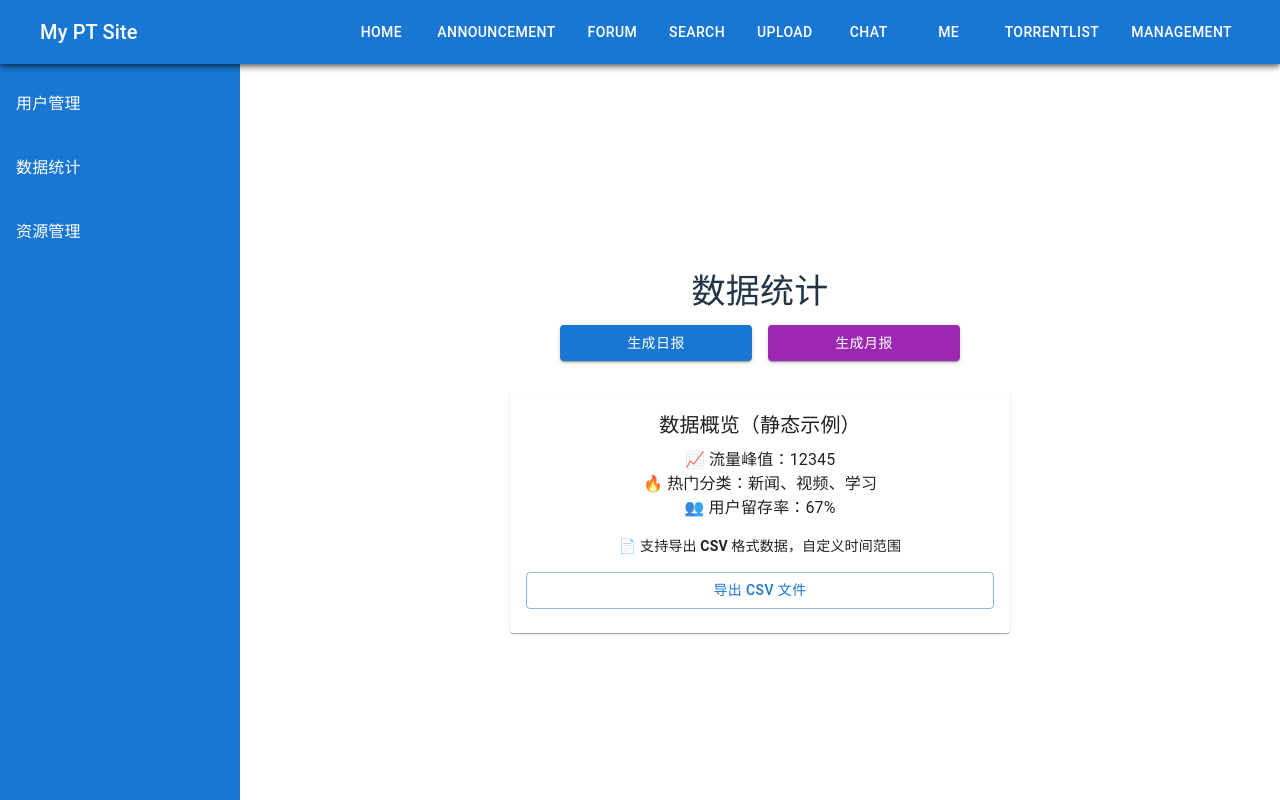
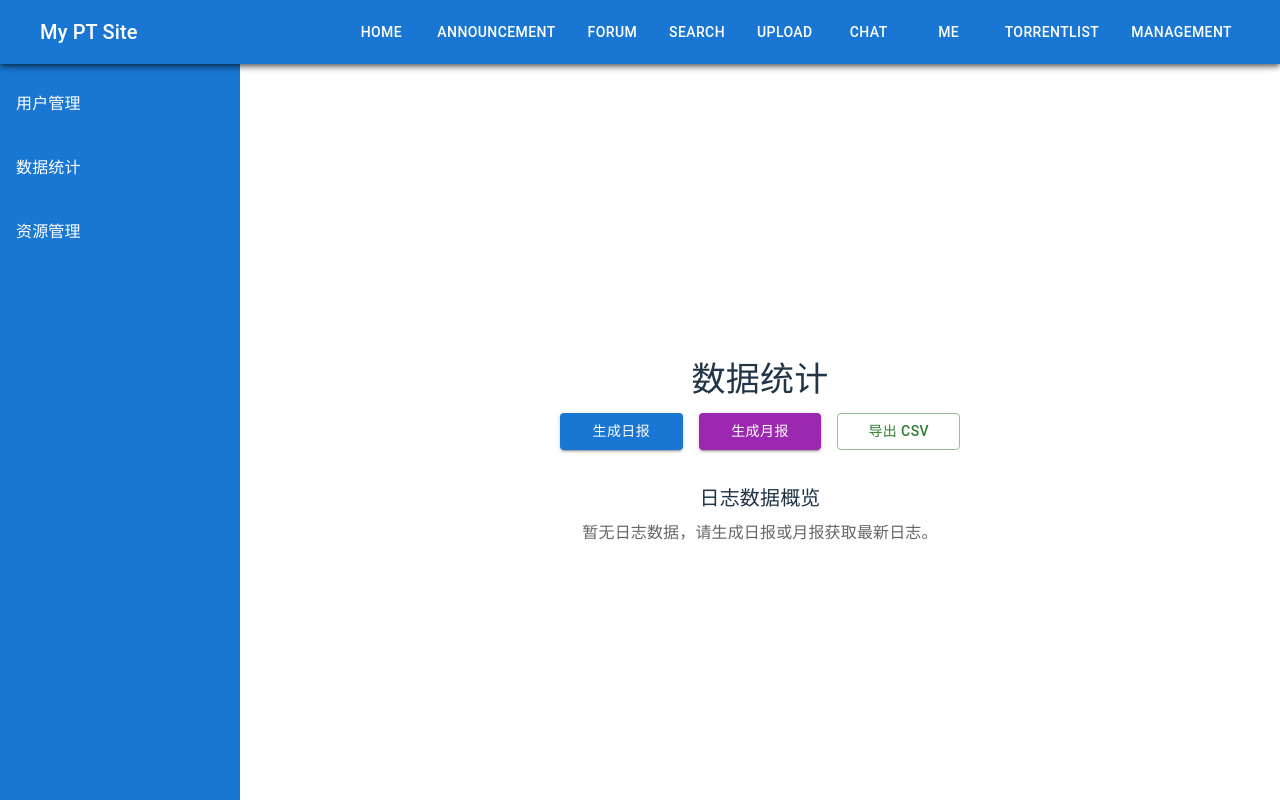
Before and after one commit to zzzyx28/PT_react, a React (Vite) app: page /management/statistics in a window 1280 px wide. Built offline with nearby package versions, Linux system fonts and the light colour scheme.

Commit message:
Update Statistics.jsx
完成数据概览

```diff
--- a/src/pages/Statistics.jsx
+++ b/src/pages/Statistics.jsx
@@ -3,39 +3,45 @@ import {
   Box,
   Typography,
   Button,
-  Card,
-  CardContent,
   Stack,
   Dialog,
   DialogTitle,
   DialogContent,
   DialogActions,
+  Table,
+  TableBody,
+  TableCell,
+  TableContainer,
+  TableHead,
+  TableRow,
+  Paper,
 } from '@mui/material';
+import axios from 'axios';
 
 export default function Statistics() {
   const [openDialog, setOpenDialog] = useState(false);
   const [dialogContent, setDialogContent] = useState('');
-  const [dialogAction, setDialogAction] = useState(() => { });
-
-  const data = [
-    ['日期', '流量峰值', '热门分类', '用户留存率'],
-    ['2025-06-07', '12345', '新闻, 视频, 学习', '67%'],
-    ['2025-06-06', '10876', '娱乐, 教育', '65%'],
-  ];
+  const [dialogAction, setDialogAction] = useState(() => {});
+  const [logs, setLogs] = useState([]);
 
   const handleOpenDialog = (content, onConfirm) => {
     setDialogContent(content);
-    setDialogAction(() => () => {
-      onConfirm();
-      setOpenDialog(false);
-    });
+    setDialogAction(() => () => onConfirm());
     setOpenDialog(true);
   };
 
   const exportCsv = () => {
-    const csvContent =
-      'data:text/csv;charset=utf-8,' +
-      data.map(row => row.join(',')).join('\n');
+    if (!logs.length) {
+      alert('没有日志数据可导出');
+      return;
+    }
+    const header = Object.keys(logs[0]).join(',');
+    const rows = logs.map(log =>
+      Object.values(log)
+        .map(val => `"${String(val).replace(/"/g, '""')}"`)
+        .join(',')
+    );
+    const csvContent = 'data:text/csv;charset=utf-8,' + [header, ...rows].join('\n');
     const encodedUri = encodeURI(csvContent);
     const link = document.createElement('a');
     link.setAttribute('href', encodedUri);
@@ -46,76 +52,120 @@ export default function Statistics() {
   };
 
   const handleAction = (type) => {
-    if (type === '日报') {
-      handleOpenDialog('确认生成日报？', () => console.log('日报生成完成'));
-    } else if (type === '月报') {
-      handleOpenDialog('确认生成月报？', () => console.log('月报生成完成'));
+    const limit = type === '日报' ? 10 : 20;
+    if (type === '日报' || type === '月报') {
+      handleOpenDialog(`确认生成${type}？`, async () => {
+        try {
+          const res = await axios.get('http://localhost:8080/api/logs/latest', {
+            params: { limit },
+          });
+          setLogs(res.data || []);
+          alert(`${type}生成成功`);
+          setOpenDialog(false);
+        } catch (error) {
+          console.error(`获取${type}失败`, error);
+          alert(`获取${type}失败，请检查后台服务`);
+          setOpenDialog(false);
+        }
+      });
     } else if (type === '导出') {
-      handleOpenDialog('确认导出 CSV 文件？', exportCsv);
+      handleOpenDialog('确认导出 CSV 文件？', () => {
+        exportCsv();
+        setOpenDialog(false);
+      });
     }
   };
 
   return (
-    <Box
-      sx={{
-        flexGrow: 1,
-        padding: 4,
-        display: 'flex',
-        flexDirection: 'column',
-        alignItems: 'center',
-      }}
-    >
+    <Box sx={{ flexGrow: 1, p: 4, display: 'flex', flexDirection: 'column', alignItems: 'center' }}>
+
       <Typography variant="h4" gutterBottom>
         数据统计
       </Typography>
 
-      <Stack spacing={2} direction="row" sx={{ width: '100%', maxWidth: 400 }}>
-        <Button
-          fullWidth
-          variant="contained"
-          color="primary"
-          onClick={() => handleAction('日报')}
-        >
+      {/* 操作按钮 */}
+      <Stack spacing={2} direction="row" sx={{ width: '100%', maxWidth: 400, mb: 4 }}>
+        <Button fullWidth variant="contained" color="primary" onClick={() => handleAction('日报')}>
           生成日报
         </Button>
-        <Button
-          fullWidth
-          variant="contained"
-          color="secondary"
-          onClick={() => handleAction('月报')}
-        >
+        <Button fullWidth variant="contained" color="secondary" onClick={() => handleAction('月报')}>
           生成月报
+        </Button>
+        <Button fullWidth variant="outlined" color="success" onClick={() => handleAction('导出')}>
+          导出 CSV
         </Button>
       </Stack>
 
-      <Card sx={{ mt: 4, width: '100%', maxWidth: 500 }}>
-        <CardContent>
-          <Typography variant="h6" gutterBottom>
-            数据概览（静态示例）
+      {/* 日志表格 */}
+      <Box sx={{ width: '100%', maxWidth: 1000 }}>
+        <Typography variant="h6" gutterBottom>
+          日志数据概览
+        </Typography>
+        {logs.length === 0 ? (
+          <Typography color="text.secondary">
+            暂无日志数据，请生成日报或月报获取最新日志。
           </Typography>
-          <Typography variant="body1">📈 流量峰值：12345</Typography>
-          <Typography variant="body1">🔥 热门分类：新闻、视频、学习</Typography>
-          <Typography variant="body1">👥 用户留存率：67%</Typography>
-          <Typography variant="body2" sx={{ mt: 2 }}>
-            📄 支持导出 <b>CSV</b> 格式数据，自定义时间范围
-          </Typography>
+        ) : (
+          <TableContainer
+            component={Paper}
+            sx={{
+              maxHeight: 500,
+              overflow: 'auto',
+            }}
+          >
+            <Table size="small" stickyHeader>
+              <TableHead>
+                <TableRow>
+                  <TableCell>时间</TableCell>
+                  <TableCell>方法</TableCell>
+                  <TableCell>路径</TableCell>
+                  <TableCell>状态</TableCell>
+                  <TableCell>耗时</TableCell>
+                  <TableCell>请求体</TableCell>
+                  <TableCell>响应体</TableCell>
+                </TableRow>
+              </TableHead>
+              <TableBody>
+                {logs.map((log, index) => (
+                  <TableRow key={index}>
+                    <TableCell>{log.timestamp || ''}</TableCell>
+                    <TableCell>{log.method}</TableCell>
+                    <TableCell>{log.path}</TableCell>
+                    <TableCell>{log.status}</TableCell>
+                    <TableCell>{log.duration ? `${log.duration}ms` : '未知'}</TableCell>
+                    <TableCell>
+                      <pre style={{ whiteSpace: 'pre-wrap', margin: 0 }}>{log.requestBody || '无'}</pre>
+                    </TableCell>
+                    <TableCell>
+                      <pre
+                        style={{
+                          whiteSpace: 'pre-wrap',
+                          margin: 0,
+                          maxHeight: '100px',
+                          overflow: 'auto',
+                        }}
+                      >
+                        {(() => {
+                          try {
+                            return JSON.stringify(JSON.parse(log.responseBody), null, 2);
+                          } catch {
+                            return log.responseBody || '无';
+                          }
+                        })()}
+                      </pre>
+                    </TableCell>
+                  </TableRow>
+                ))}
+              </TableBody>
+            </Table>
+          </TableContainer>
+        )}
+      </Box>
 
-          <Button
-            variant="outlined"
-            color="primary"
-            onClick={() => handleAction('导出')}
-            sx={{ mt: 2 }}
-            fullWidth
-          >
-            导出 CSV 文件
-          </Button>
-        </CardContent>
-      </Card>
-
-      {/* 通用弹窗（与 Users 页一致） */}
+      {/* 弹窗确认 */}
       <Dialog open={openDialog} onClose={() => setOpenDialog(false)}>
         <DialogTitle>提示</DialogTitle>
-        <DialogContent>{dialogContent}</DialogContent>
+        <DialogContent sx={{ textAlign: 'center' }}>{dialogContent}</DialogContent>
         <DialogActions sx={{ justifyContent: 'center' }}>
           <Button
             onClick={() => setOpenDialog(false)}
```
